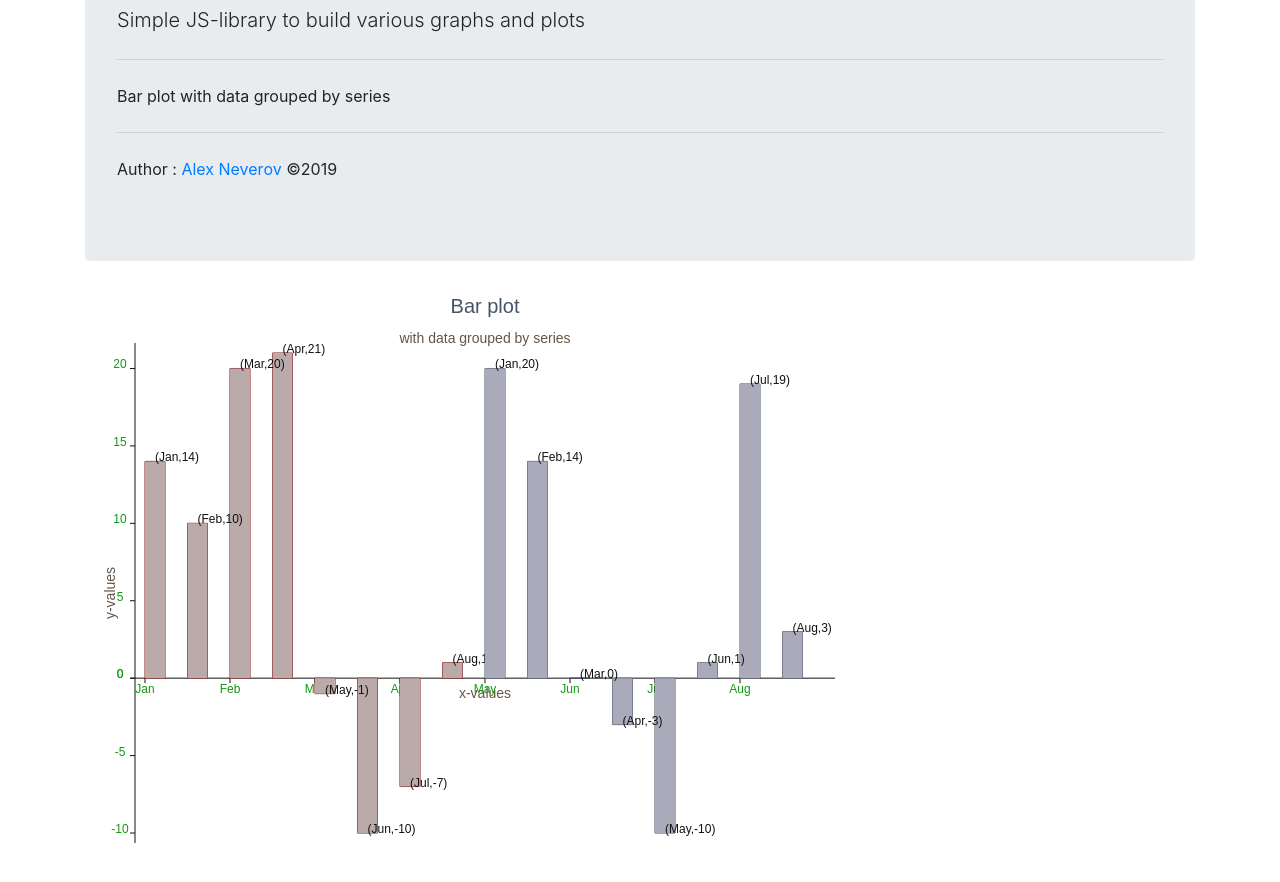
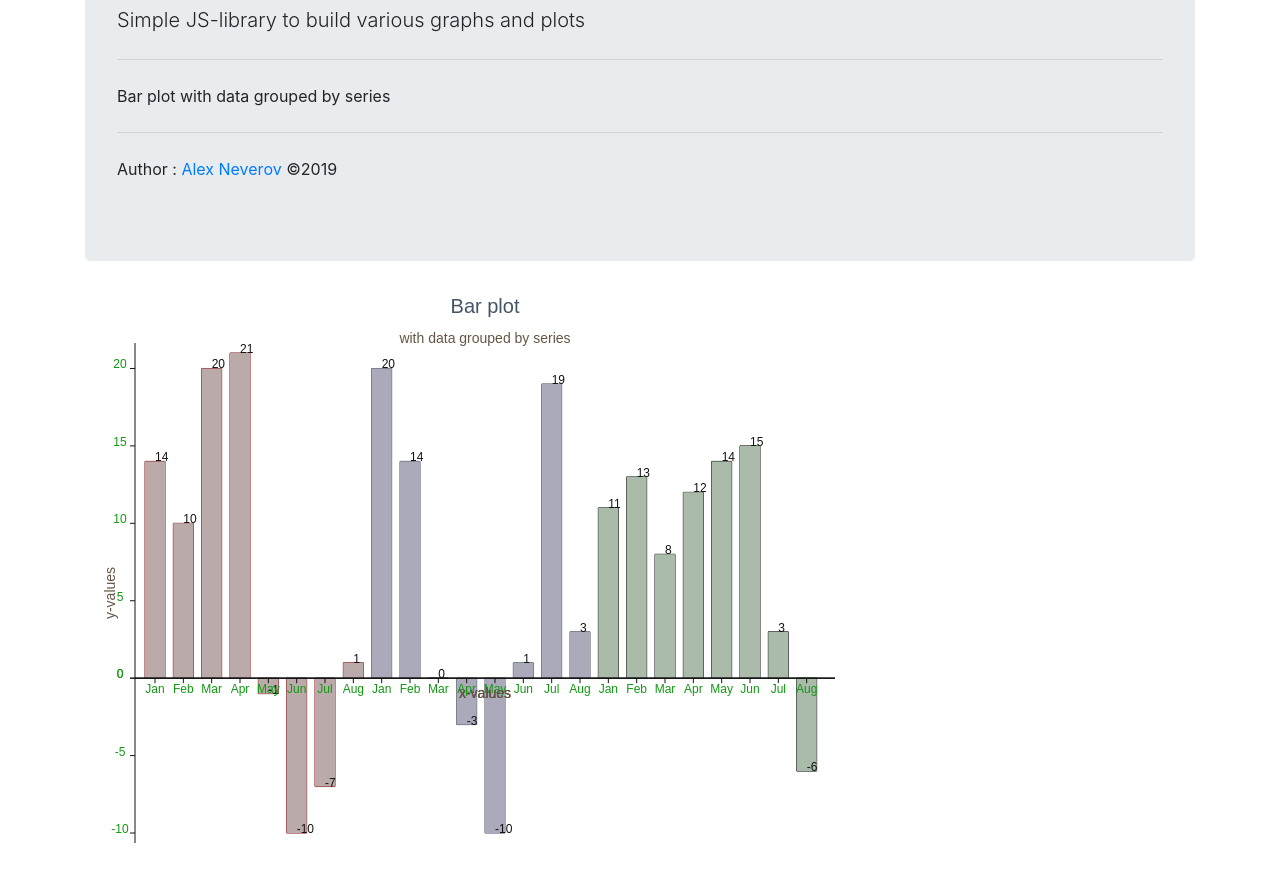
Before and after one commit to alnever/graphjs, a plain HTML site: page dist/bar-plot-2.html in a window 1280 px wide. Shown: the part 134-1016 px from the top of the page. Drawn offline with nearby package versions, Linux system fonts and the light colour scheme.

Commit message:
Axis ticks and labels adopted for bar plot series

```diff
--- a/dist/bar-plot-2.html
+++ b/dist/bar-plot-2.html
@@ -88,7 +88,7 @@
                   'width' : 3,
                 },
                 'labels': {
-                  'type':'xy',
+                  'type':'y',
                   'font': '12px Arial',
                   'color': '#121212'
                 },
@@ -125,7 +125,7 @@
                   'width' : 3,
                 },
                 'labels': {
-                  'type':'xy',
+                  'type':'y',
                   'font': '12px Arial',
                   'color': '#121212'
                 },
@@ -153,6 +153,42 @@
                 {'x': 'Aug', 'y': 3},
               ]
             },
+            {
+              'type': 'bar',
+              'params': {
+                'line': {
+                  'color': '#191',
+                  'width' : 3,
+                },
+                'labels': {
+                  'type':'y',
+                  'font': '12px Arial',
+                  'color': '#121212'
+                },
+                'bars': {
+                  'type': 'bars',
+                  'gap': 4,
+                  'outline': {
+                    'color': '#111',
+                    'width': 1
+                  },
+                  'fill': {
+                    'type': 'fixed',
+                    'color': '#aba'
+                  },
+                  // 'width': 50
+                }               },
+              'data': [
+                {'x': 'Jan', 'y': 11},
+                {'x': 'Feb', 'y': 13},
+                {'x': 'Mar', 'y': 8},
+                {'x': 'Apr', 'y': 12},
+                {'x': 'May', 'y': 14},
+                {'x': 'Jun', 'y': 15},
+                {'x': 'Jul', 'y': 3},
+                {'x': 'Aug', 'y': -6},
+              ]
+            },
           ]
         }
       );
--- a/dist/graph-lib.js
+++ b/dist/graph-lib.js
@@ -313,7 +313,6 @@ var Graph = (function () {
      * @return {void}
      */
     drawTicksLabels() {
-      console.log(this.ticks);
       this.ticks.map(
         tick => this.addTickLabel(
           tick.label,
@@ -333,7 +332,6 @@ var Graph = (function () {
      * @return {void}
      */
     addTickLabel(label, x, y) {
-      console.log(label, x, y);
       this.ctx.font = (this.axis.ticks.font ? this.axis.ticks.font : "");
       this.ctx.fillStyle = (this.axis.ticks.color ? this.axis.ticks.color: "#000");
       this.ctx.textAlign = "center";
@@ -840,12 +838,47 @@ var Graph = (function () {
         'maxy': 60
       };
 
-      // dwaw asix x and y
-      this.addAxisX();
-      this.addAxisY();
+      // add options for several bar plots drawn together
+      if (this.globalOptions && this.globalOptions.bars) {
+        this.barOptions = this.globalOptions.bars;
+        this.barOptions.count = this.series.filter(plot => plot.type == "bar").length;
+      } else {
+        this.barOptions = {};
+      }
 
       // draw plots
       this.plots = this.series.map(plot => this.draw(plot));
+
+      // draw asix x and y
+      if (this.barOptions) {
+        if (this.barOptions.position && this.barOptions.position == "together") {
+          let shift = this.barOptions.count * this.barOptions.width / 2;
+          this.limits.minx += shift;
+          this.limits.maxx -= shift;
+          this.addAxisX();
+          this.addAxisY();
+        } else if (this.barOptions.position && this.barOptions.position == "separated") {
+          this.series.filter(plot => plot.type == "bar")
+            .map(plot => {
+              let part_width = (this.limits.maxx - this.limits.minx) / this.barOptions.count;
+              let limits = {...this.limits};
+              let plotIdx = this.series.filter(plot => plot.type == "bar").indexOf(plot);
+              limits.minx = this.limits.minx + part_width * plotIdx + this.barOptions.width / 2;
+              limits.maxx = limits.minx + part_width;
+              console.log(limits);
+              this.addAxisX(limits);
+            });
+          this.addAxisY();
+        } else {
+          this.limits.minx += this.barOptions.width / 2;
+          this.limits.maxx += this.barOptions.width / 2;
+          this.addAxisX();
+          this.addAxisY();
+        }
+      } else {
+        this.addAxisX();
+        this.addAxisY();
+      }
 
       return this;
     }
@@ -868,10 +901,7 @@ var Graph = (function () {
           this.y_continuous
         ).render();
       } else if (plot.type == "bar") {
-        // add options for several bar plots drawn together
-        let options = this.globalOptions.bars;
-        options.count = this.series.length;
-        options.index = this.series.indexOf(plot);
+        this.barOptions.index = this.series.filter(plot => plot.type == "bar").indexOf(plot);
 
         return new BarPlot(
           this.canvas,
@@ -880,7 +910,7 @@ var Graph = (function () {
           this.limits,
           this.x_continuous,
           this.y_continuous,
-          options
+          this.barOptions
         ).render();
       } else if (plot.type == "scatter") {
         return new Scatter(
@@ -896,16 +926,16 @@ var Graph = (function () {
 
     /**
      * addAxisX - add x-axis to the plot
-     *
+     * @param  {object} limits - partial limits for axis
      * @return {void}
      */
-    addAxisX() {
+    addAxisX(limits = null) {
       if (this.axis_x) {
         new Axis(this.canvas,
           this.axis_x,
           "x",
           this.ranges,
-          this.limits,
+          (limits == null ? this.limits : limits),
           this.axis_limits,
           this.xCategories
         ).render();
--- a/src/axis.js
+++ b/src/axis.js
@@ -214,7 +214,6 @@ export class Axis {
    * @return {void}
    */
   drawTicksLabels() {
-    console.log(this.ticks);
     this.ticks.map(
       tick => this.addTickLabel(
         tick.label,
@@ -234,7 +233,6 @@ export class Axis {
    * @return {void}
    */
   addTickLabel(label, x, y) {
-    console.log(label, x, y);
     this.ctx.font = (this.axis.ticks.font ? this.axis.ticks.font : "");
     this.ctx.fillStyle = (this.axis.ticks.color ? this.axis.ticks.color: "#000");
     this.ctx.textAlign = "center";
```
Also changed, not shown: dist/bar-plot-1.html (+37 -1 lines), src/plot.js (+43 -11 lines).
